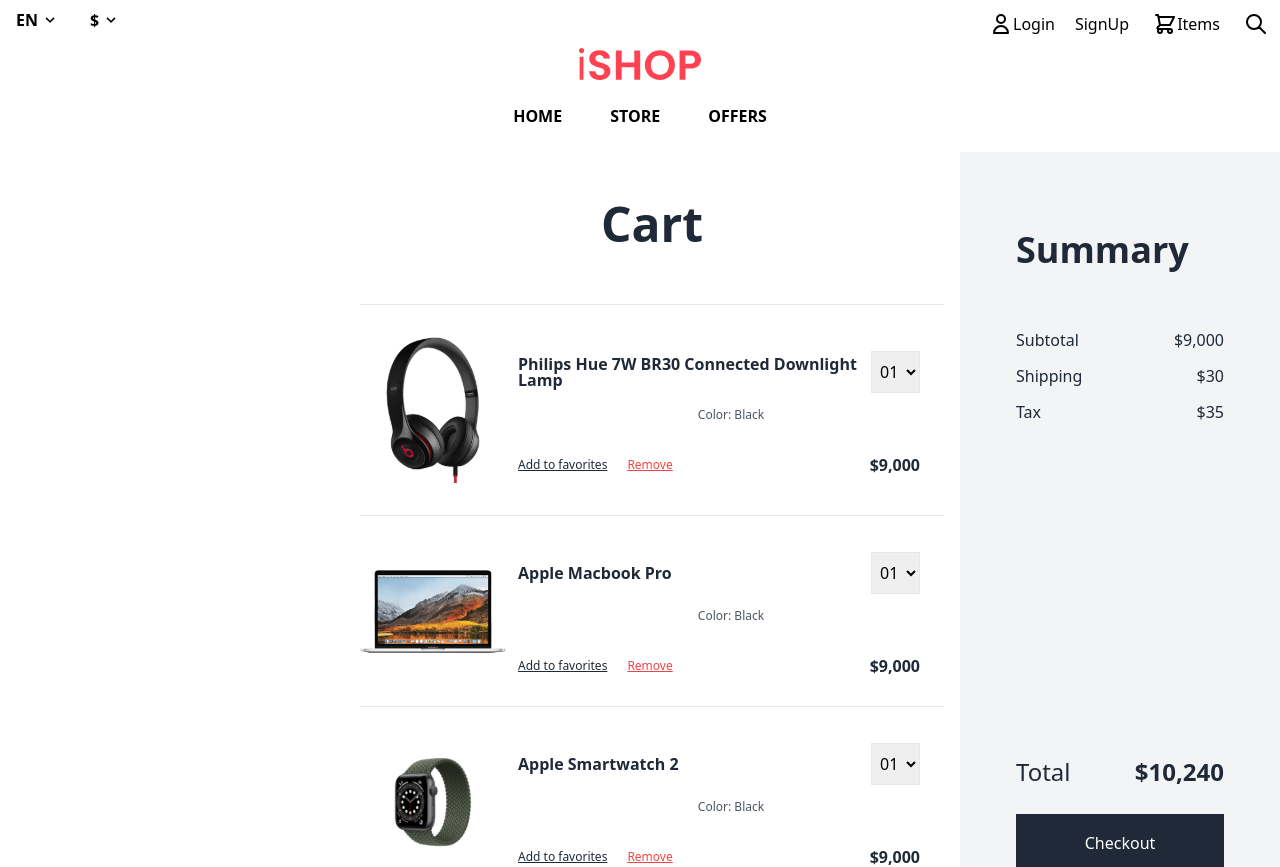
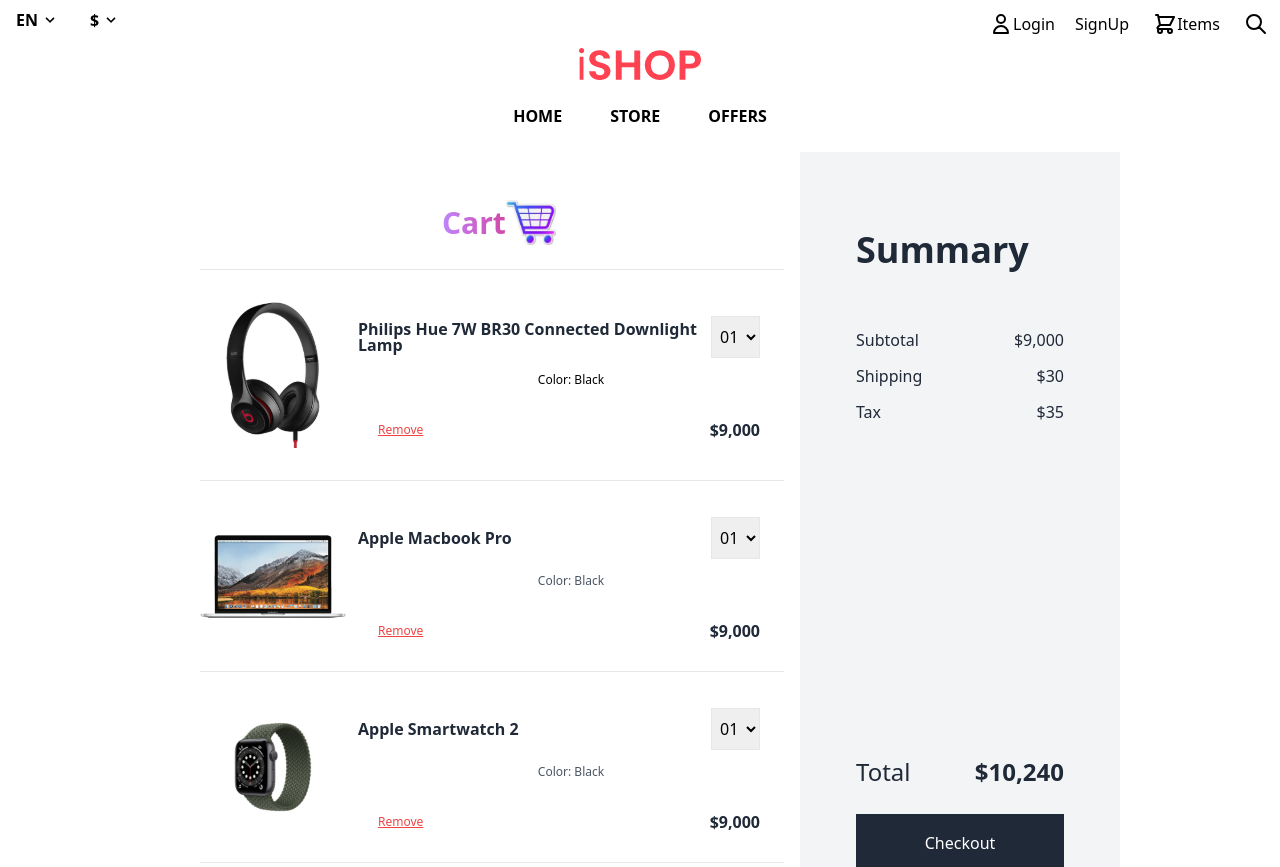
Before and after one commit to HarshitSharma19/Demo-Project-IShop, a React (Create React App) app in the folder frontend/: page /cart in a window 1280 px wide. Shown: the top 867 px of the page. Built offline with nearby package versions, Linux system fonts and the light colour scheme.

Commit message:
add logo in login and reg page

```diff
--- a/frontend/src/Pages/Cart.jsx
+++ b/frontend/src/Pages/Cart.jsx
@@ -4,18 +4,25 @@
 import Philips from '../Images/philips_hue.svg'
 import Applemac from '../Images/apple_macbook.png'
 import AppleWatch from '../Images/watch.png'
+import cart from '../Images/cart.jpg'
 
 
 export default function Cart() {
   return (
     <>
       <Container>
-        <div className="w-full  z-10 right-0 h-full  " id="checkout">
-          <div className="flex md:flex-row flex-col justify-end" id="cart">
+        <div className="w-full  z-10  h-full  " id="checkout">
+          <div className="flex md:flex-row flex-col justify-center" id="cart">
             <div className="lg:w-1/2 w-full md:pl-10 pl-4 pr-10 md:pr-4 md:py-12 text-center py-8 bg-white overflow-y-auto overflow-x-hidden h-screen" >
 
-              <p className="text-5xl font-black  m-auto  text-gray-800  ">Cart</p>
-              <div className="md:flex items-center mt-14 py-8 border-t border-gray-200">
+              <div className='m-auto w-[100px]' >
+                <p className=" text-[30px] font-extrabold text-transparent  bg-clip-text bg-gradient-to-r from-purple-400 to-pink-600 flex   ">Cart
+                  <img className='   w-[50px]' src={cart} alt="" />
+                </p>
+
+              </div>
+
+              <div className="md:flex items-center mt-6 py-8 border-t border-gray-200">
                 <div className="w-1/4">
                   <img src={Philips} alt="" className="w-full h-full object-center object-cover" />
                 </div>
@@ -30,11 +37,11 @@
                     </select>
                   </div>
 
-                  <p className="text-xs leading-3 text-gray-600 py-4">Color: Black</p>
+                  <p className="text-xs leading-3  py-4">Color: Black</p>
 
                   <div className="flex items-center justify-between pt-5 pr-6">
                     <div className="flex itemms-center">
-                      <p className="text-xs leading-3 underline text-gray-800 cursor-pointer">Add to favorites</p>
+
                       <p className="text-xs leading-3 underline text-red-500 pl-5 cursor-pointer">Remove</p>
                     </div>
                     <p className="text-base font-black leading-none text-gray-800">$9,000</p>
@@ -61,7 +68,7 @@
 
                   <div className="flex items-center justify-between pt-5 pr-6">
                     <div className="flex itemms-center">
-                      <p className="text-xs leading-3 underline text-gray-800 cursor-pointer">Add to favorites</p>
+
                       <p className="text-xs leading-3 underline text-red-500 pl-5 cursor-pointer">Remove</p>
                     </div>
                     <p className="text-base font-black leading-none text-gray-800">$9,000</p>
@@ -87,7 +94,7 @@
 
                   <div className="flex items-center justify-between pt-5 pr-6">
                     <div className="flex itemms-center">
-                      <p className="text-xs leading-3 underline text-gray-800 cursor-pointer">Add to favorites</p>
+
                       <p className="text-xs leading-3 underline text-red-500 pl-5 cursor-pointer">Remove</p>
                     </div>
                     <p className="text-base font-black leading-none text-gray-800">$9,000</p>
--- a/frontend/src/Pages/Registeration.jsx
+++ b/frontend/src/Pages/Registeration.jsx
@@ -24,15 +24,15 @@
   return (
     <>
 
-      <div className="flex min-h-full   items-center justify-center py-5 px-4 sm:px-6 lg:px-8">
-        <div className="w-full shadow md:shadow-black shadow-black max-w-md space-y-8">
+      <div className="flex min-h-full   items-center justify-center py-5 px-4 ">
+        <div className="w-full shadow md:shadow-black shadow-black max-w-md">
           <div className=''>
             <img
-              className="md:mx-auto w-[100px] m-auto sm:h-[50px]  sm:w-[50px]"
+              className="md:mx-auto  md:w-[150px]  md:h-[150px] m-auto "
               src={Reg}
               alt=""
             />
-            <h2 className=" border border-black text-center text-2xl font-bold tracking-tight text-gray-900">
+            <h2 className="  text-center text-lg font-bold  text-gray-900">
               Register your account
             </h2>
 
@@ -40,7 +40,7 @@
           {/* form start */}
           <form className="  " onSubmit={formHandler}>
             <input required type="hidden" name="remember" defaultValue="true" />
-            <div className=" p-5 border border-black ">
+            <div className=" p-5  ">
               <div className='mt-0' >
                 <label className="block" >Name</label>
                 <input required type="text" placeholder="Name" name='name'
@@ -48,7 +48,7 @@
               </div>
               <div className="mt-2">
                 <label className="block">Contact</label>
-                <input required type="number" placeholder="contact" name='contact'
+                <input required type="number" placeholder="Contact" name='contact'
                   className="w-full px-4 py-2 mt-2 border rounded-md focus:outline-none focus:ring-1 focus:ring-blue-600" />
               </div>
               <div className="  mt-2">
@@ -66,14 +66,14 @@
 
 
             <div className="text-sm flex justify-center">
-              <Link to="/" className="font-medium text-indigo-600 hover:text-indigo-500">
+              <Link to="/" className="font-medium mb-2 text-indigo-600 hover:text-indigo-500">
                 Go to Home page
               </Link>
             </div>
             <div className='flex' >
               <button
                 type="submit"
-                className=" w-[300px] m-auto mb-5 justify-center rounded-md border border-transparent bg-indigo-600 py-2 px-4 text-sm font-medium text-white hover:bg-indigo-700 focus:outline-none focus:ring-2 focus:ring-indigo-500 focus:ring-offset-2">
+                className=" w-[300px] m-auto mb-1 justify-center rounded-md border border-transparent bg-indigo-600 py-2 px-4 text-sm font-medium text-white hover:bg-indigo-700 focus:outline-none focus:ring-2 focus:ring-indigo-500 focus:ring-offset-2">
                 Create Account
               </button>
             </div>
```
Also changed, not shown: frontend/src/Images/Reg.png, frontend/src/Images/cart.jpg (added).
